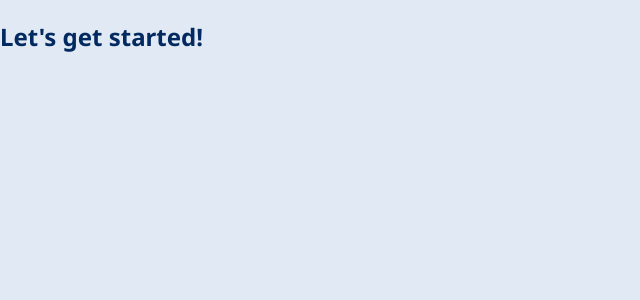
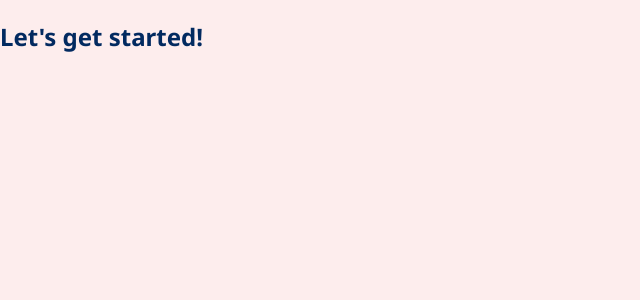
Before and after one commit to codingscenes/react-app, a JavaScript app: page / in a window 1280 px wide. Shown: the top 300 px of the page, without its empty margins (0-640 px from the left). Built offline with nearby package versions, Linux system fonts and the light colour scheme.

Commit message:
Update index.css

```diff
--- a/src/index.css
+++ b/src/index.css
@@ -10,7 +10,7 @@ html {
 
 body {
   margin: 0;
-  background-color: #e1eaf4;
+  background-color: #fdeded;
 }
 main {
   margin-top: 7rem;
```
